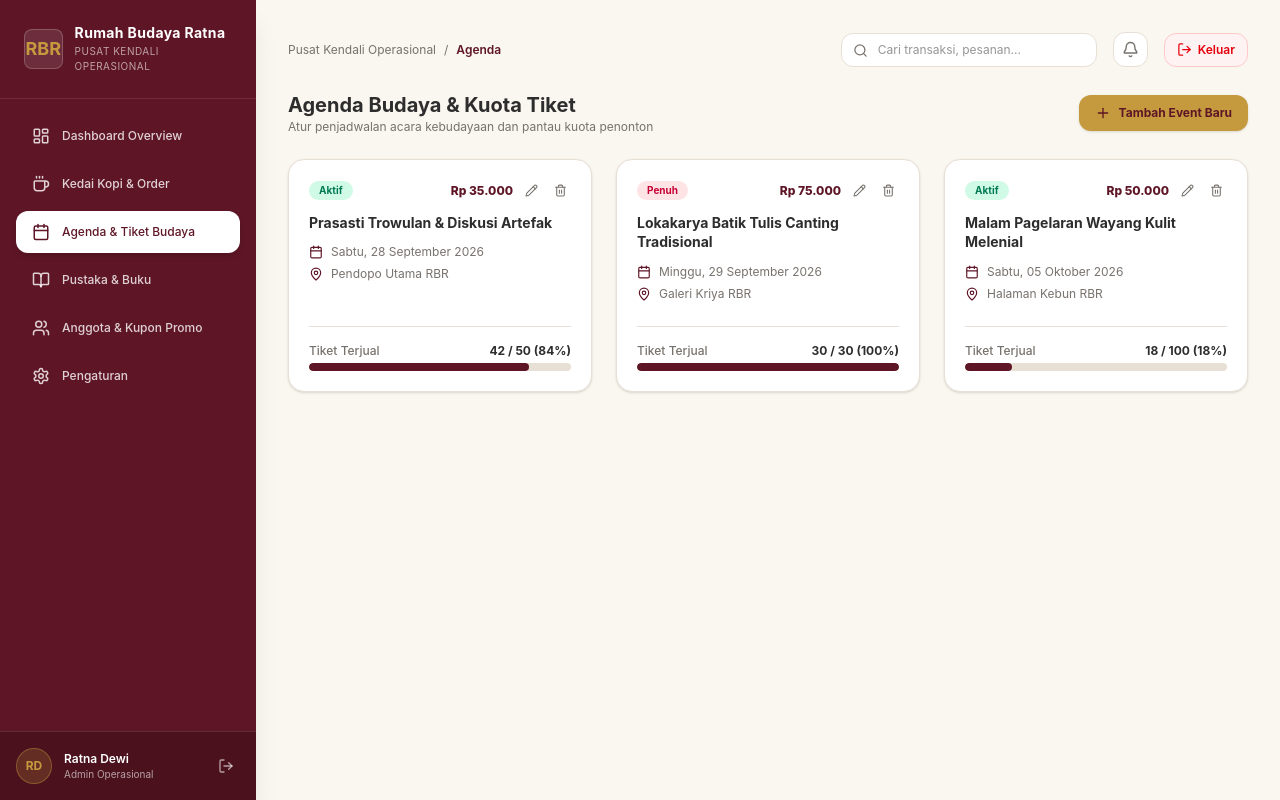
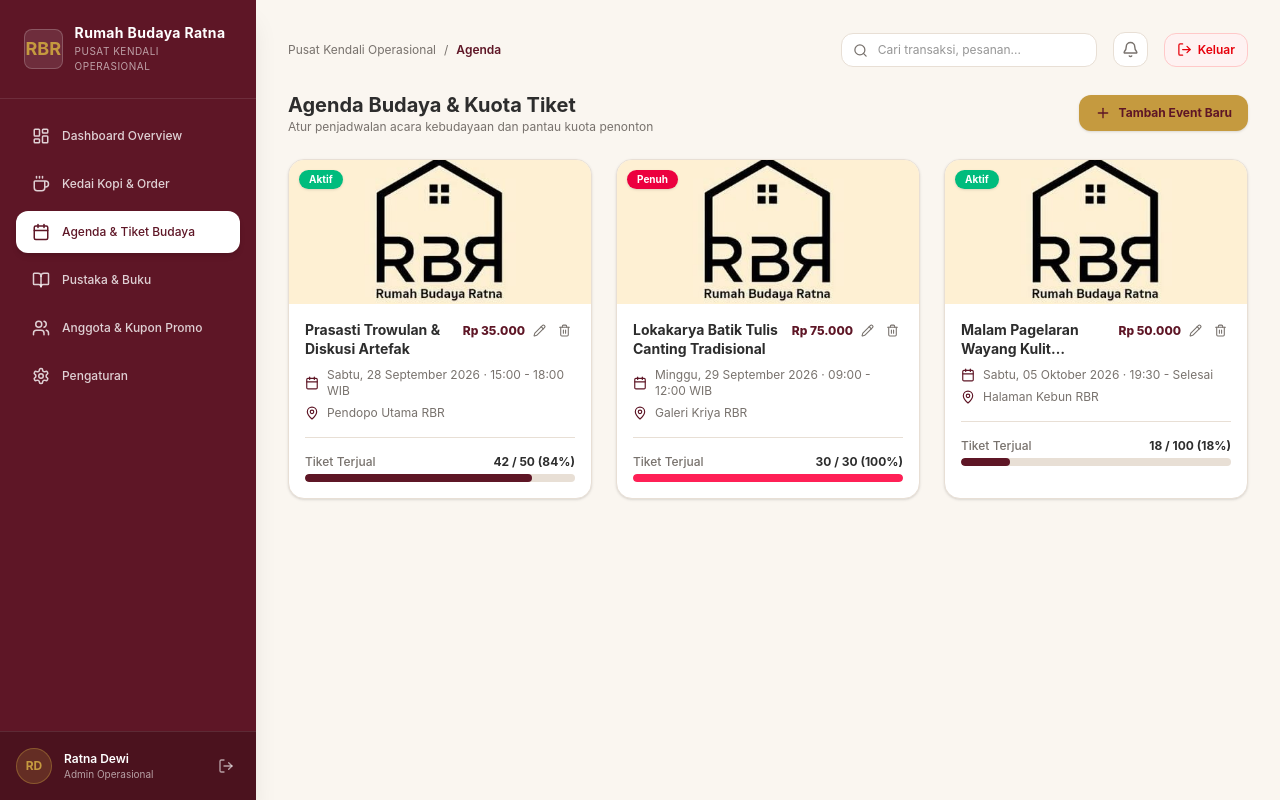
Before and after one commit to maskrisnaaji-cmyk/forntend-admin-rbr, a Next.js app: page /agenda in a window 1280 px wide. Built offline with nearby package versions, Linux system fonts and the light colour scheme; sample sign-in values are in the browser's storage.

Commit message:
feat: add event banner thumbnails and add-event modal with file upload in Agenda view

```diff
--- a/components/views/AgendaView.tsx
+++ b/components/views/AgendaView.tsx
@@ -1,7 +1,7 @@
 "use client";
 
 import React, { useState } from 'react';
-import { Calendar, Ticket, Plus, Users, MapPin, Trash2, Pencil, X } from 'lucide-react';
+import { Calendar, Plus, MapPin, Trash2, Pencil, X, ImageUp, Images, Ticket } from 'lucide-react';
 
 interface EventItem {
   id: number;
@@ -13,13 +13,14 @@ interface EventItem {
   sold: number;
   total: number;
   status: string;
+  image?: string;
 }
 
 export const AgendaView = () => {
   const [events, setEvents] = useState<EventItem[]>([
-    { id: 1, title: 'Prasasti Trowulan & Diskusi Artefak', date: 'Sabtu, 28 September 2026', time: '15:00 - 18:00 WIB', location: 'Pendopo Utama RBR', price: 'Rp 35.000', sold: 42, total: 50, status: 'Aktif' },
-    { id: 2, title: 'Lokakarya Batik Tulis Canting Tradisional', date: 'Minggu, 29 September 2026', time: '09:00 - 12:00 WIB', location: 'Galeri Kriya RBR', price: 'Rp 75.000', sold: 30, total: 30, status: 'Penuh' },
-    { id: 3, title: 'Malam Pagelaran Wayang Kulit Melenial', date: 'Sabtu, 05 Oktober 2026', time: '19:30 - Selesai', location: 'Halaman Kebun RBR', price: 'Rp 50.000', sold: 18, total: 100, status: 'Aktif' },
+    { id: 1, title: 'Prasasti Trowulan & Diskusi Artefak', date: 'Sabtu, 28 September 2026', time: '15:00 - 18:00 WIB', location: 'Pendopo Utama RBR', price: 'Rp 35.000', sold: 42, total: 50, status: 'Aktif', image: '/rbr.jpeg' },
+    { id: 2, title: 'Lokakarya Batik Tulis Canting Tradisional', date: 'Minggu, 29 September 2026', time: '09:00 - 12:00 WIB', location: 'Galeri Kriya RBR', price: 'Rp 75.000', sold: 30, total: 30, status: 'Penuh', image: '/rbr.jpeg' },
+    { id: 3, title: 'Malam Pagelaran Wayang Kulit Melenial', date: 'Sabtu, 05 Oktober 2026', time: '19:30 - Selesai', location: 'Halaman Kebun RBR', price: 'Rp 50.000', sold: 18, total: 100, status: 'Aktif', image: '/rbr.jpeg' },
   ]);
 
   const [deleteModalOpen, setDeleteModalOpen] = useState(false);
@@ -36,7 +37,18 @@ export const AgendaView = () => {
     sold: 0,
     total: 50,
     status: 'Aktif',
+    image: '',
   });
+
+  const [bannerPreview, setBannerPreview] = useState<string>('');
+
+  const handleBannerChange = (e: React.ChangeEvent<HTMLInputElement>) => {
+    const file = e.target.files?.[0];
+    if (!file) return;
+    const objectUrl = URL.createObjectURL(file);
+    setBannerPreview(objectUrl);
+    setCurrentEvent((prev) => ({ ...prev, image: objectUrl }));
+  };
 
   const handleOpenCreate = () => {
     setIsEditing(false);
@@ -49,13 +61,16 @@ export const AgendaView = () => {
       sold: 0,
       total: 50,
       status: 'Aktif',
+      image: '',
     });
+    setBannerPreview('');
     setFormModalOpen(true);
   };
 
   const handleOpenEdit = (event: EventItem) => {
     setIsEditing(true);
     setCurrentEvent(event);
+    setBannerPreview(event.image || '');
     setFormModalOpen(true);
   };
 
@@ -78,6 +93,7 @@ export const AgendaView = () => {
         sold: Number(currentEvent.sold) || 0,
         total: Number(currentEvent.total) || 50,
         status: currentEvent.status || 'Aktif',
+        image: currentEvent.image || '',
       };
       setEvents((prev) => [newEvent, ...prev]);
     }
@@ -117,16 +133,37 @@ export const AgendaView = () => {
         {events.map((event) => {
           const percentage = Math.round((event.sold / event.total) * 100);
           return (
-            <div key={event.id} className="flex flex-col justify-between rounded-2xl border border-brand-cream-accent bg-white p-5 shadow-sm">
-              <div>
-                <div className="mb-3 flex items-center justify-between">
-                  <span className={`rounded-full px-2.5 py-0.5 text-[10px] font-bold ${
-                    event.status === 'Penuh' ? 'bg-rose-100 text-rose-700' : 'bg-emerald-100 text-emerald-700'
+            <div key={event.id} className="flex flex-col justify-between rounded-2xl border border-brand-cream-accent bg-white overflow-hidden shadow-sm hover:shadow-md transition-all group">
+
+              {/* Banner Foto Event */}
+              <div className="relative w-full h-36 bg-[#FAF6F0] flex items-center justify-center overflow-hidden">
+                {event.image ? (
+                  <img
+                    src={event.image}
+                    alt={event.title}
+                    className="w-full h-full object-cover group-hover:scale-105 transition-transform duration-300"
+                  />
+                ) : (
+                  <div className="flex flex-col items-center gap-1.5 text-[#C59A3F]/60">
+                    <Images size={32} strokeWidth={1.5} />
+                    <span className="text-[10px] font-medium text-brand-muted">Belum ada banner</span>
+                  </div>
+                )}
+                {/* Status badge overlay di atas banner */}
+                <span className={`absolute top-2.5 left-2.5 rounded-full px-2.5 py-0.5 text-[10px] font-bold shadow ${event.status === 'Penuh' ? 'bg-rose-600 text-white' : 'bg-emerald-500 text-white'
                   }`}>
                   {event.status}
                 </span>
-                  <div className="flex items-center gap-2">
-                    <span className="text-xs font-extrabold text-brand-maroon">{event.price}</span>
+              </div>
+
+              {/* Konten Kartu */}
+              <div className="p-4 flex flex-col flex-1">
+                <div className="flex items-start justify-between gap-2 mb-2">
+                  <h3 className="text-sm font-bold text-brand-text leading-snug group-hover:text-brand-maroon transition-colors line-clamp-2 flex-1">
+                    {event.title}
+                  </h3>
+                  <div className="flex items-center gap-1 shrink-0">
+                    <span className="text-xs font-extrabold text-brand-maroon whitespace-nowrap">{event.price}</span>
                     <button
                       type="button"
                       onClick={() => handleOpenEdit(event)}
@@ -146,27 +183,28 @@ export const AgendaView = () => {
                   </div>
                 </div>
 
-                <h3 className="text-sm font-bold text-brand-text leading-snug">{event.title}</h3>
-
-                <div className="mt-3 space-y-1.5 text-xs text-brand-muted">
+                <div className="space-y-1.5 text-xs text-brand-muted">
                   <div className="flex items-center gap-2">
-                    <Calendar size={14} className="text-brand-maroon" />
-                    <span>{event.date}</span>
+                    <Calendar size={14} className="text-brand-maroon shrink-0" />
+                    <span>{event.date} · {event.time}</span>
                   </div>
                   <div className="flex items-center gap-2">
-                    <MapPin size={14} className="text-brand-maroon" />
+                    <MapPin size={14} className="text-brand-maroon shrink-0" />
                     <span>{event.location}</span>
                   </div>
                 </div>
-              </div>
 
-              <div className="mt-6 border-t border-brand-cream-accent pt-4">
+                <div className="mt-4 pt-4 border-t border-brand-cream-accent">
                   <div className="mb-1 flex justify-between text-xs font-medium">
                     <span className="text-brand-muted">Tiket Terjual</span>
                     <span className="font-bold text-brand-text">{event.sold} / {event.total} ({percentage}%)</span>
                   </div>
                   <div className="h-2 w-full overflow-hidden rounded-full bg-brand-cream-accent">
-                  <div className="h-full bg-brand-maroon rounded-full" style={{ width: `${percentage}%` }}></div>
+                    <div
+                      className={`h-full rounded-full transition-all ${percentage >= 100 ? 'bg-rose-500' : 'bg-brand-maroon'}`}
+                      style={{ width: `${Math.min(percentage, 100)}%` }}
+                    />
+                  </div>
                 </div>
               </div>
             </div>
@@ -208,11 +246,16 @@ export const AgendaView = () => {
       {/* Modal Tambah / Edit Agenda */}
       {formModalOpen && (
         <div className="fixed inset-0 z-50 flex items-center justify-center bg-black/40 backdrop-blur-sm p-4">
-          <div className="w-full max-w-md max-h-[90vh] overflow-y-auto rounded-2xl border border-brand-cream-accent bg-white p-5 sm:p-6 shadow-xl animate-in fade-in zoom-in-95 duration-150">
+          <div className="w-full max-w-lg max-h-[90vh] overflow-y-auto rounded-2xl border border-brand-cream-accent bg-white p-5 sm:p-6 shadow-xl animate-in fade-in zoom-in-95 duration-150">
             <div className="mb-4 flex items-center justify-between border-b border-brand-cream-accent pb-3">
+              <div className="flex items-center gap-2">
+                <div className="flex h-8 w-8 items-center justify-center rounded-lg bg-brand-gold/20 text-brand-maroon">
+                  <Ticket size={16} />
+                </div>
                 <h3 className="text-sm font-bold text-brand-text">
                   {isEditing ? 'Edit Agenda Budaya' : 'Tambah Event Baru'}
                 </h3>
+              </div>
               <button
                 type="button"
                 onClick={() => setFormModalOpen(false)}
@@ -223,21 +266,28 @@ export const AgendaView = () => {
             </div>
 
             <form onSubmit={handleSaveEvent} className="space-y-3.5 text-xs">
+
+              {/* Judul Acara */}
               <div>
-                <label className="mb-1 block font-semibold text-brand-text">Judul Acara</label>
+                <label className="mb-1 block font-semibold text-brand-text">
+                  Judul Acara <span className="text-rose-500">*</span>
+                </label>
                 <input
                   type="text"
                   required
                   value={currentEvent.title || ''}
                   onChange={(e) => setCurrentEvent({ ...currentEvent, title: e.target.value })}
                   className="w-full rounded-xl border border-brand-cream-accent p-2.5 text-xs focus:border-brand-maroon focus:outline-none"
-                  placeholder="Contoh: Diskusi Artefak Kuno"
+                  placeholder="Contoh: Diskusi Artefak Kuno Nusantara"
                 />
               </div>
 
+              {/* Tanggal & Waktu */}
               <div className="grid grid-cols-1 sm:grid-cols-2 gap-3">
                 <div>
-                  <label className="mb-1 block font-semibold text-brand-text">Tanggal</label>
+                  <label className="mb-1 block font-semibold text-brand-text">
+                    Tanggal <span className="text-rose-500">*</span>
+                  </label>
                   <input
                     type="text"
                     required
@@ -248,7 +298,9 @@ export const AgendaView = () => {
                   />
                 </div>
                 <div>
-                  <label className="mb-1 block font-semibold text-brand-text">Waktu</label>
+                  <label className="mb-1 block font-semibold text-brand-text">
+                    Waktu <span className="text-rose-500">*</span>
+                  </label>
                   <input
                     type="text"
                     required
@@ -260,8 +312,11 @@ export const AgendaView = () => {
                 </div>
               </div>
 
+              {/* Lokasi */}
               <div>
-                <label className="mb-1 block font-semibold text-brand-text">Lokasi</label>
+                <label className="mb-1 block font-semibold text-brand-text">
+                  Lokasi <span className="text-rose-500">*</span>
+                </label>
                 <input
                   type="text"
                   required
@@ -272,9 +327,12 @@ export const AgendaView = () => {
                 />
               </div>
 
+              {/* Harga, Terjual, Kuota */}
               <div className="grid grid-cols-1 sm:grid-cols-3 gap-2 sm:gap-3">
                 <div>
-                  <label className="mb-1 block font-semibold text-brand-text">Harga Tiket</label>
+                  <label className="mb-1 block font-semibold text-brand-text">
+                    Harga Tiket <span className="text-rose-500">*</span>
+                  </label>
                   <input
                     type="text"
                     required
@@ -296,7 +354,9 @@ export const AgendaView = () => {
                   />
                 </div>
                 <div>
-                  <label className="mb-1 block font-semibold text-brand-text">Total Kuota</label>
+                  <label className="mb-1 block font-semibold text-brand-text">
+                    Total Kuota <span className="text-rose-500">*</span>
+                  </label>
                   <input
                     type="number"
                     min="1"
@@ -308,6 +368,7 @@ export const AgendaView = () => {
                 </div>
               </div>
 
+              {/* Status Kuota */}
               <div>
                 <label className="mb-1 block font-semibold text-brand-text">Status Kuota</label>
                 <select
@@ -320,7 +381,52 @@ export const AgendaView = () => {
                 </select>
               </div>
 
-              <div className="mt-5 flex items-center justify-end gap-2.5 pt-2">
+              {/* Upload Banner Event */}
+              <div>
+                <label className="mb-1.5 block font-semibold text-brand-text">
+                  Banner / Foto Event
+                </label>
+                <label
+                  htmlFor="banner-upload"
+                  className={`flex w-full cursor-pointer flex-col items-center justify-center gap-2 rounded-xl border-2 border-dashed transition-colors overflow-hidden ${bannerPreview
+                      ? 'border-brand-gold bg-amber-50/50'
+                      : 'border-brand-cream-accent bg-[#FAF6F0] hover:border-brand-gold hover:bg-amber-50/30'
+                    }`}
+                >
+                  {bannerPreview ? (
+                    <div className="relative w-full">
+                      <img
+                        src={bannerPreview}
+                        alt="Preview banner"
+                        className="w-full h-32 object-cover"
+                      />
+                      <div className="absolute inset-0 flex items-center justify-center bg-black/30 opacity-0 hover:opacity-100 transition-opacity">
+                        <span className="text-white text-[10px] font-bold flex items-center gap-1">
+                          <ImageUp size={14} /> Ganti Foto
+                        </span>
+                      </div>
+                    </div>
+                  ) : (
+                    <div className="flex flex-col items-center gap-1.5 py-5 px-3">
+                      <div className="flex h-10 w-10 items-center justify-center rounded-full bg-brand-gold/20 text-brand-maroon">
+                        <ImageUp size={20} />
+                      </div>
+                      <span className="text-[11px] font-semibold text-brand-text">Klik untuk upload foto banner</span>
+                      <span className="text-[10px] text-brand-muted">PNG, JPG, JPEG hingga 5MB</span>
+                    </div>
+                  )}
+                  <input
+                    id="banner-upload"
+                    type="file"
+                    accept="image/*"
+                    className="hidden"
+                    onChange={handleBannerChange}
+                  />
+                </label>
+              </div>
+
+              {/* Action Buttons */}
+              <div className="mt-5 flex items-center justify-end gap-2.5 pt-2 border-t border-brand-cream-accent">
                 <button
                   type="button"
                   onClick={() => setFormModalOpen(false)}
```
Lines whose indentation alone changed are shown as unchanged.
